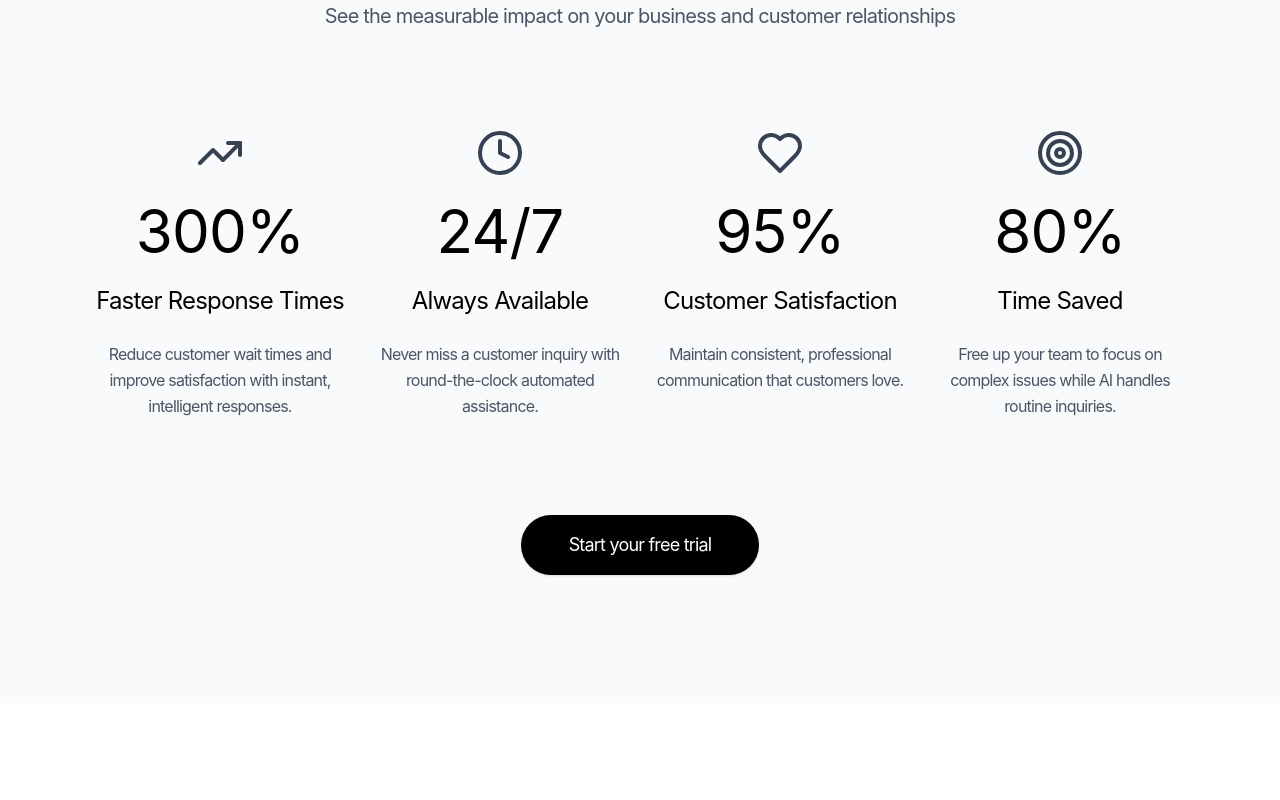
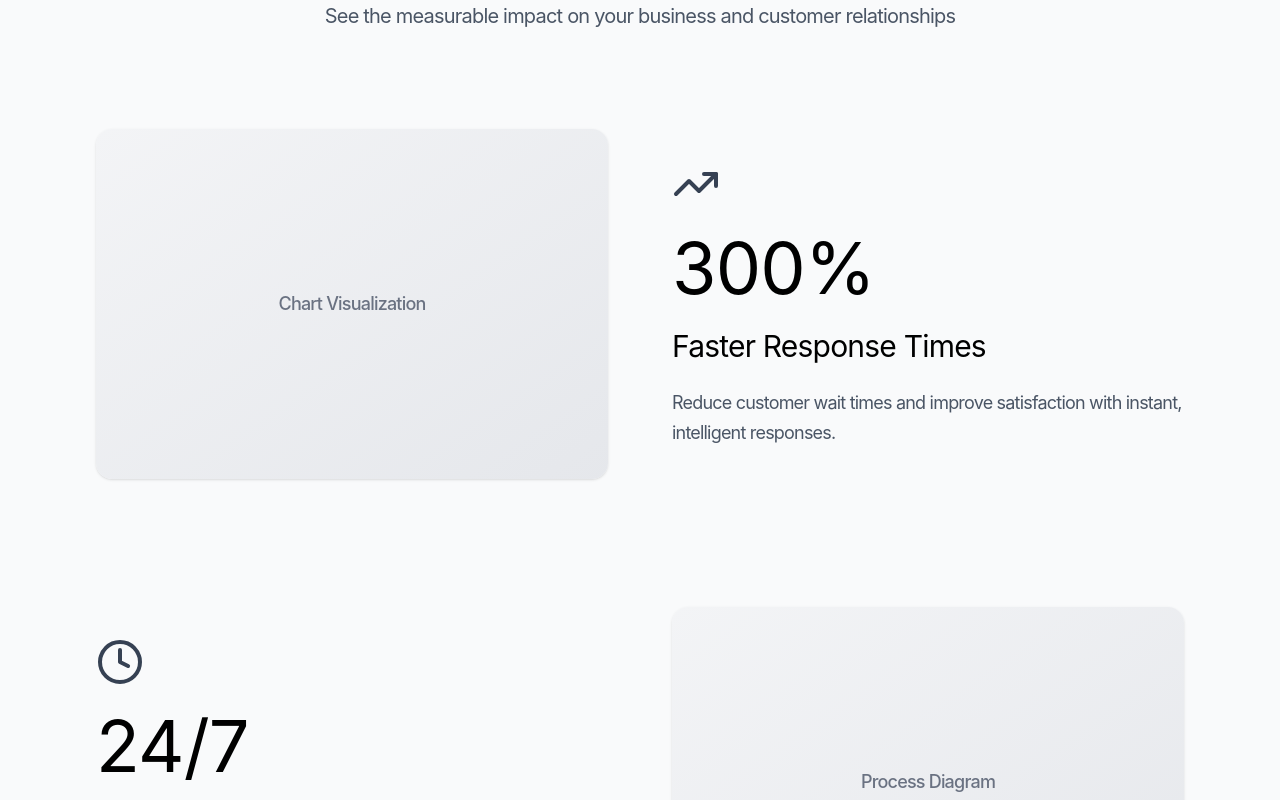
Before and after one commit to sassy-skrzyp/sunao, a React (Vite) app: page / in a window 1280 px wide. Shown: the part 2140-2940 px from the top of the page. Built offline with nearby package versions, Linux system fonts and the light colour scheme; a web font is replaced by a local one.

Commit message:
RevisionId:  295573849494417411

```diff
--- a/src/components/generated/BenefitsSection.tsx
+++ b/src/components/generated/BenefitsSection.tsx
@@ -9,25 +9,29 @@ export default function BenefitsSection() {
     metric: "300%",
     title: "Faster Response Times",
     description: "Reduce customer wait times and improve satisfaction with instant, intelligent responses.",
-    mpid: "8ebe1321-5d2a-4f66-8aa5-88e6e90f8ba6"
+    placeholder: "Chart Visualization",
+    mpid: "96af12dd-95a7-46ec-a021-af4ed9ec1f01"
   }, {
     icon: <Clock size={48} data-magicpath-id="1" data-magicpath-path="BenefitsSection.tsx" />,
     metric: "24/7",
     title: "Always Available",
     description: "Never miss a customer inquiry with round-the-clock automated assistance.",
-    mpid: "cf818a0e-3401-4482-b9d5-299fc4cd9f12"
+    placeholder: "Process Diagram",
+    mpid: "5eea35f8-6fca-4212-bc94-e7f6236c4979"
   }, {
     icon: <Heart size={48} data-magicpath-id="2" data-magicpath-path="BenefitsSection.tsx" />,
     metric: "95%",
     title: "Customer Satisfaction",
     description: "Maintain consistent, professional communication that customers love.",
-    mpid: "33e8ff8e-c50d-4354-8548-bbd8372c7a3f"
+    placeholder: "Customer Journey",
+    mpid: "e2e4896b-69ff-4cae-92a1-37229d6991cd"
   }, {
     icon: <Target size={48} data-magicpath-id="3" data-magicpath-path="BenefitsSection.tsx" />,
     metric: "80%",
     title: "Time Saved",
     description: "Free up your team to focus on complex issues while AI handles routine inquiries.",
-    mpid: "9015623d-8fa7-4ee9-9d92-99e8b5d19c2b"
+    placeholder: "Analytics Dashboard",
+    mpid: "ae51bac2-f9b0-447c-9159-2f1e4f43a820"
   }] as any[];
   return <section id="benefits" className="py-32 px-8 md:px-16 lg:px-24 bg-gray-50" style={{
     fontFamily: 'Geist, -apple-system, BlinkMacSystemFont, "Segoe UI", Roboto, sans-serif',
@@ -56,39 +60,47 @@ export default function BenefitsSection() {
           </p>
         </motion.div>
 
-        {/* Benefits Grid */}
-        <div className="grid grid-cols-1 md:grid-cols-2 lg:grid-cols-4 gap-12 lg:gap-8" data-magicpath-id="10" data-magicpath-path="BenefitsSection.tsx">
-          {benefits.map((benefit, index) => <motion.div key={index} className="text-center group" initial={{
+        {/* Benefits Cards - Single Column with Alternating Layout */}
+        <div className="space-y-32" data-magicpath-id="10" data-magicpath-path="BenefitsSection.tsx">
+          {benefits.map((benefit, index) => <motion.div key={index} className={`flex flex-col lg:flex-row items-center gap-12 lg:gap-16 ${index % 2 === 1 ? 'lg:flex-row-reverse' : ''}`} initial={{
           opacity: 0,
-          y: 30
+          y: 40
         }} whileInView={{
           opacity: 1,
           y: 0
         }} transition={{
-          duration: 0.6,
-          delay: index * 0.15,
+          duration: 0.8,
+          delay: index * 0.2,
           ease: "easeOut"
         }} viewport={{
           once: true
         }} data-magicpath-uuid={(benefit as any)["mpid"] ?? "unsafe"} data-magicpath-id="11" data-magicpath-path="BenefitsSection.tsx">
-              <div className="space-y-6" data-magicpath-uuid={(benefit as any)["mpid"] ?? "unsafe"} data-magicpath-id="12" data-magicpath-path="BenefitsSection.tsx">
+              {/* Visual Placeholder */}
+              <div className="w-full lg:w-1/2 h-[350px] bg-gradient-to-br from-gray-100 to-gray-200 rounded-2xl flex items-center justify-center shadow-sm" data-magicpath-uuid={(benefit as any)["mpid"] ?? "unsafe"} data-magicpath-id="12" data-magicpath-path="BenefitsSection.tsx">
+                <span className="text-gray-500 text-lg font-medium" data-magicpath-uuid={(benefit as any)["mpid"] ?? "unsafe"} data-magicpath-field="placeholder:unknown" data-magicpath-id="13" data-magicpath-path="BenefitsSection.tsx">
+                  {benefit.placeholder}
+                </span>
+              </div>
+
+              {/* Content */}
+              <div className="w-full lg:w-1/2 text-center lg:text-left space-y-6" data-magicpath-uuid={(benefit as any)["mpid"] ?? "unsafe"} data-magicpath-id="14" data-magicpath-path="BenefitsSection.tsx">
                 {/* Icon */}
-                <div className="flex justify-center text-gray-700 group-hover:text-pink-500 transition-colors duration-300" data-magicpath-uuid={(benefit as any)["mpid"] ?? "unsafe"} data-magicpath-field="icon:unknown" data-magicpath-id="13" data-magicpath-path="BenefitsSection.tsx">
+                <div className="flex justify-center lg:justify-start text-gray-700 group-hover:text-pink-500 transition-colors duration-300" data-magicpath-uuid={(benefit as any)["mpid"] ?? "unsafe"} data-magicpath-field="icon:unknown" data-magicpath-id="15" data-magicpath-path="BenefitsSection.tsx">
                   {benefit.icon}
                 </div>
 
                 {/* Metric */}
-                <div className="text-5xl md:text-6xl font-normal text-black" data-magicpath-uuid={(benefit as any)["mpid"] ?? "unsafe"} data-magicpath-field="metric:unknown" data-magicpath-id="14" data-magicpath-path="BenefitsSection.tsx">
+                <div className="text-5xl md:text-6xl lg:text-7xl font-normal text-black" data-magicpath-uuid={(benefit as any)["mpid"] ?? "unsafe"} data-magicpath-field="metric:unknown" data-magicpath-id="16" data-magicpath-path="BenefitsSection.tsx">
                   {benefit.metric}
                 </div>
 
                 {/* Title */}
-                <h3 className="text-2xl font-normal text-black" data-magicpath-uuid={(benefit as any)["mpid"] ?? "unsafe"} data-magicpath-field="title:unknown" data-magicpath-id="15" data-magicpath-path="BenefitsSection.tsx">
+                <h3 className="text-2xl md:text-3xl font-normal text-black" data-magicpath-uuid={(benefit as any)["mpid"] ?? "unsafe"} data-magicpath-field="title:unknown" data-magicpath-id="17" data-magicpath-path="BenefitsSection.tsx">
                   {benefit.title}
                 </h3>
 
                 {/* Description */}
-                <p className="text-gray-600 leading-relaxed" data-magicpath-uuid={(benefit as any)["mpid"] ?? "unsafe"} data-magicpath-field="description:unknown" data-magicpath-id="16" data-magicpath-path="BenefitsSection.tsx">
+                <p className="text-gray-600 text-lg leading-relaxed max-w-lg mx-auto lg:mx-0" data-magicpath-uuid={(benefit as any)["mpid"] ?? "unsafe"} data-magicpath-field="description:unknown" data-magicpath-id="18" data-magicpath-path="BenefitsSection.tsx">
                   {benefit.description}
                 </p>
               </div>
@@ -96,7 +108,7 @@ export default function BenefitsSection() {
         </div>
 
         {/* Call to Action */}
-        <motion.div className="text-center mt-24" initial={{
+        <motion.div className="text-center mt-32" initial={{
         opacity: 0,
         y: 30
       }} whileInView={{
@@ -108,13 +120,13 @@ export default function BenefitsSection() {
         ease: "easeOut"
       }} viewport={{
         once: true
-      }} data-magicpath-id="17" data-magicpath-path="BenefitsSection.tsx">
+      }} data-magicpath-id="19" data-magicpath-path="BenefitsSection.tsx">
           <motion.button className="bg-black hover:bg-gray-800 text-white px-12 py-4 rounded-full text-lg font-normal transition-all duration-200 shadow-sm hover:shadow-md" whileHover={{
           scale: 1.02,
           y: -2
         }} whileTap={{
           scale: 0.98
-        }} data-magicpath-id="18" data-magicpath-path="BenefitsSection.tsx">
+        }} data-magicpath-id="20" data-magicpath-path="BenefitsSection.tsx">
             Start your free trial
           </motion.button>
         </motion.div>
--- a/src/components/generated/FeaturesSection.tsx
+++ b/src/components/generated/FeaturesSection.tsx
@@ -8,32 +8,32 @@ export default function FeaturesSection() {
     icon: <MessageCircle size={32} data-magicpath-id="0" data-magicpath-path="FeaturesSection.tsx" />,
     title: "Smart Responses",
     description: "AI-powered responses that understand context and maintain your brand voice across all customer interactions.",
-    mpid: "2871e33d-d2dd-4724-9606-04fe786f13ae"
+    mpid: "cbb6b509-2f7b-42e7-95ec-205ac26a919d"
   }, {
     icon: <Zap size={32} data-magicpath-id="1" data-magicpath-path="FeaturesSection.tsx" />,
     title: "Instant Processing",
     description: "Real-time response generation that keeps your customers engaged without delays or waiting times.",
-    mpid: "3836b1f5-2713-4eea-8cee-fc86b732f59d"
+    mpid: "5d61f32b-fe61-4754-bf3e-ff472d629439"
   }, {
     icon: <Globe size={32} data-magicpath-id="2" data-magicpath-path="FeaturesSection.tsx" />,
     title: "Multi-Platform",
     description: "Seamless integration across email, chat, social media, and support platforms in one unified system.",
-    mpid: "16d5b929-62c8-42d6-8a7e-762c375298e1"
+    mpid: "315eb88a-ab83-4d61-90b1-b466686629c2"
   }, {
     icon: <Shield size={32} data-magicpath-id="3" data-magicpath-path="FeaturesSection.tsx" />,
     title: "Privacy First",
     description: "Enterprise-grade security with end-to-end encryption and compliance with global privacy standards.",
-    mpid: "09f15bc9-b2dc-4715-bdf8-ba5affa2092e"
+    mpid: "70eb05bd-1138-4276-977d-6bd33bc71bff"
   }, {
     icon: <Brain size={32} data-magicpath-id="4" data-magicpath-path="FeaturesSection.tsx" />,
     title: "Learning Engine",
     description: "Continuously improves response quality by learning from your successful customer interactions.",
-    mpid: "b8750a87-bc52-4375-b840-3ec10a6fc479"
+    mpid: "5f02296e-fcda-4421-99ee-cc5474a86b6b"
   }, {
     icon: <Users size={32} data-magicpath-id="5" data-magicpath-path="FeaturesSection.tsx" />,
     title: "Team Collaboration",
     description: "Enable your entire team to maintain consistent, professional communication standards.",
-    mpid: "dae12510-b796-4cb0-bddb-532310ed742a"
+    mpid: "f7355f70-cb08-41b2-8b5f-657a2e7e8a0d"
   }] as any[];
   return <section id="features" className="py-32 px-8 md:px-16 lg:px-24 bg-white" style={{
     fontFamily: 'Geist, -apple-system, BlinkMacSystemFont, "Segoe UI", Roboto, sans-serif',
--- a/src/components/generated/FooterSection.tsx
+++ b/src/components/generated/FooterSection.tsx
@@ -8,87 +8,87 @@ export default function FooterSection() {
     product: [{
       name: "Features",
       href: "#features",
-      mpid: "41dc9f8a-93b1-4639-b858-751a920b407d"
+      mpid: "6367d15f-ae30-43be-91fd-585863aa6f60"
     }, {
       name: "Benefits",
       href: "#benefits",
-      mpid: "4243e986-cea9-4f2d-8238-8299776c90d8"
+      mpid: "608aa400-fa4d-49b3-aa59-471e06c87a40"
     }, {
       name: "Pricing",
       href: "#pricing",
-      mpid: "732d2ec1-df59-4c04-8d6d-d184eae2e3a9"
+      mpid: "9cec6a96-eeca-4e34-aafd-4b4c1e0beed3"
     }, {
       name: "API Documentation",
       href: "#",
-      mpid: "c1902352-e820-4193-80e3-a752f4b0f1be"
+      mpid: "ec07150e-8f66-486e-b70d-de1bb42125ef"
     }, {
       name: "Integrations",
       href: "#",
-      mpid: "7058045e-485a-475c-b55a-e996c3e6a94c"
+      mpid: "2010b0e2-78ad-4fca-bce5-c403bb2e5d1c"
     }],
     company: [{
       name: "About",
       href: "#",
-      mpid: "cf2d4a96-9302-40cc-8ecd-19d8d60319f2"
+      mpid: "39dd2ed7-dbef-49fb-a3fa-560df3b107e9"
     }, {
       name: "Blog",
       href: "#",
-      mpid: "3310ebbe-c563-4a5c-b0d9-f152b2e2efc7"
+      mpid: "2ebbd371-0032-4f18-aa9b-332fc18cb34e"
     }, {
       name: "Careers",
       href: "#",
-      mpid: "d43e94f5-fb22-4274-beac-6288ecbd3f69"
+      mpid: "6dbc75a6-7eb4-4589-91cf-6663f57a3384"
     }, {
       name: "Press",
       href: "#",
-      mpid: "00562511-5309-4e8d-b6bf-34d0714cd1d8"
+      mpid: "439d51ca-d4e9-4f41-8fd6-fa553c7f6751"
     }, {
       name: "Contact",
       href: "#",
-      mpid: "6af466e4-0619-4b48-8535-e0bd7e3593f2"
+      mpid: "5be82a1a-908f-41f1-92b0-ddcdb05a0612"
     }],
     support: [{
       name: "Help Center",
       href: "#",
-      mpid: "2e7dd12f-171b-4f22-b865-2e3146d0c0ef"
+      mpid: "5695d92c-e74a-4658-90b6-28ecf0f27d92"
     }, {
       name: "Community",
       href: "#",
-      mpid: "c9bd67f6-f57a-42e0-ac7b-069f595f5592"
+      mpid: "dac36b61-9a14-4c91-af1a-544ed565ecaf"
     }, {
       name: "Status",
       href: "#",
-      mpid: "fe7b9450-edb0-4744-8b4d-d1b9a5d69517"
+      mpid: "ae0058ec-0bd3-456b-a165-e6b9718bf6c4"
     }, {
       name: "Security",
       href: "#",
-      mpid: "ba4d0cbb-f8ae-4df8-85e4-59ee280cfcca"
+      mpid: "6e5f45d8-2a9e-43c0-9b0f-7d829e0bba63"
     }, {
       name: "Privacy",
       href: "#",
-      mpid: "bc2b4418-b94e-44ab-8b50-5e8b2e628aa9"
+      mpid: "ab57b814-3066-4a4b-8303-e7f9e80ccd71"
     }]
   };
   const socialLinks = [{
     icon: <Twitter size={24} data-magicpath-id="0" data-magicpath-path="FooterSection.tsx" />,
     href: "#",
     label: "Twitter",
-    mpid: "a23c33e1-3a70-4125-b2ce-2e060b28e99f"
+    mpid: "2e4447a2-e671-4408-b867-98576766891c"
   }, {
     icon: <Linkedin size={24} data-magicpath-id="1" data-magicpath-path="FooterSection.tsx" />,
     href: "#",
     label: "LinkedIn",
-    mpid: "dfb7c3ae-8001-4797-81c9-1138fd65bf8d"
+    mpid: "2dd089e3-4345-4102-a5a7-ca4cc62f01b1"
   }, {
     icon: <Github size={24} data-magicpath-id="2" data-magicpath-path="FooterSection.tsx" />,
     href: "#",
     label: "GitHub",
-    mpid: "f144b93b-8828-4ecf-8302-0908da6ddb9f"
+    mpid: "831503ef-0dcd-4371-87ef-c457e637b7fd"
   }, {
     icon: <Mail size={24} data-magicpath-id="3" data-magicpath-path="FooterSection.tsx" />,
     href: "#",
     label: "Email",
-    mpid: "86a516da-2aa3-4f22-8bf8-3431d52b70ae"
+    mpid: "8ff4b00f-bfe5-4111-a44d-058b62ca6742"
   }] as any[];
   return <footer className="bg-gray-900 text-white py-24 px-8 md:px-16 lg:px-24" style={{
     fontFamily: 'Geist, -apple-system, BlinkMacSystemFont, "Segoe UI", Roboto, sans-serif',
--- a/src/components/generated/PricingSection.tsx
+++ b/src/components/generated/PricingSection.tsx
@@ -11,7 +11,7 @@ export default function PricingSection() {
     description: "Perfect for small teams getting started",
     features: ["Up to 1,000 responses/month", "Basic AI responses", "Email integration", "Standard support", "Basic analytics"],
     popular: false,
-    mpid: "b5d5d866-062a-4317-b3d0-e1f68686c7b0"
+    mpid: "fad01b70-5b70-4d05-a456-7e7e38f8e3f1"
   }, {
     name: "Professional",
     price: "99",
@@ -19,7 +19,7 @@ export default function PricingSection() {
     description: "Ideal for growing businesses",
     features: ["Up to 10,000 responses/month", "Advanced AI with learning", "Multi-platform integration", "Priority support", "Advanced analytics", "Custom brand voice", "Team collaboration"],
     popular: true,
-    mpid: "909c7741-fe15-4017-af56-a006aa6de8d2"
+    mpid: "dd9fe78a-0dd2-4256-8d89-47c50829e11c"
   }, {
     name: "Enterprise",
     price: "Custom",
@@ -27,7 +27,7 @@ export default function PricingSection() {
     description: "For large organizations with specific needs",
     features: ["Unlimited responses", "Custom AI training", "Full API access", "Dedicated support", "Custom integrations", "Advanced security", "SLA guarantee", "White-label options"],
     popular: false,
-    mpid: "8696fa8c-ea6a-44b5-af83-2d61ea6d5ed5"
+    mpid: "6c29e6f7-b6df-40e3-97bc-03ad2cba96d0"
   }] as any[];
   return <section id="pricing" className="py-32 px-8 md:px-16 lg:px-24 bg-white" style={{
     fontFamily: 'Geist, -apple-system, BlinkMacSystemFont, "Segoe UI", Roboto, sans-serif',
```
